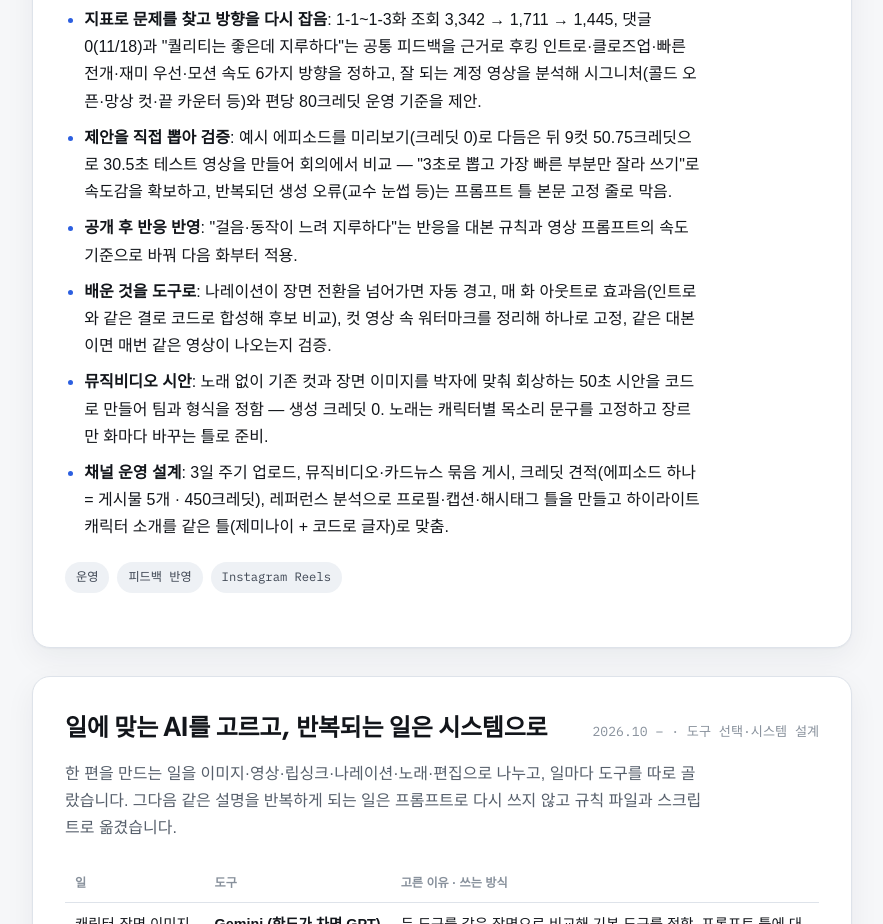
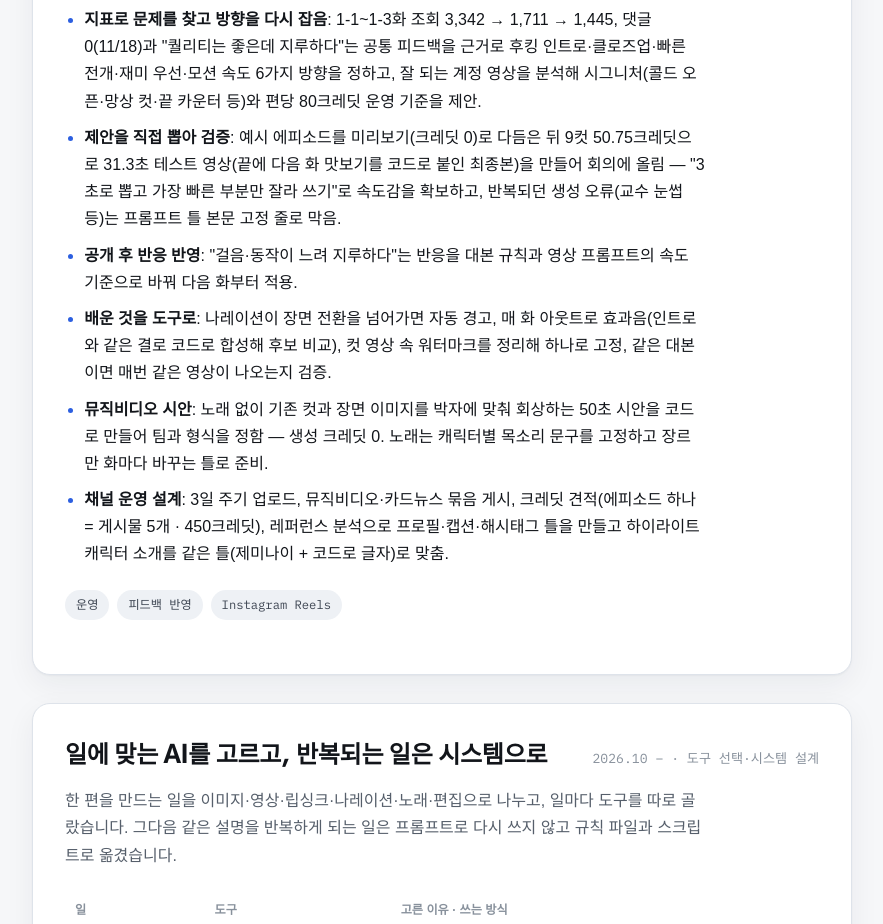
Before and after one commit to kheechan04/kheechan04.github.io, a plain HTML site: page ai-shorts-monetization/index.html in a window 1280 px wide. Shown: the part 1025-1949 px from the top of the page, without its empty margins (198-1081 px from the left). Drawn offline with Linux system fonts and the light colour scheme; a web font is replaced by a local one.

Commit message:
복학생오빠들: 테스트 영상 최종본(31.3초, 다음 화 맛보기) 반영
Co-Authored-By: Claude Opus 5.5 <noreply@anthropic.com>

```diff
--- a/ai-shorts-monetization/index.html
+++ b/ai-shorts-monetization/index.html
@@ -169,7 +169,7 @@
       <ul class="highlights">
         <li><b>"전개가 느리다" → 크레딧 0으로 다시 편집</b>: 새로 뽑지 않고 나레이션 1.12배 + 컷 정리로 빠른 버전을 만들어 비교한 뒤 정식으로 교체. 원인은 편집보다 구성(캐릭터 소개 나열)이라고 보고, 첫 3초 후크·컷 2~4초를 다음 화 기준으로 팀과 정함.</li>
         <li><b>지표로 문제를 찾고 방향을 다시 잡음</b>: 1-1~1-3화 조회 3,342 → 1,711 → 1,445, 댓글 0(11/18)과 "퀄리티는 좋은데 지루하다"는 공통 피드백을 근거로 후킹 인트로·클로즈업·빠른 전개·재미 우선·모션 속도 6가지 방향을 정하고, 잘 되는 계정 영상을 분석해 시그니처(콜드 오픈·망상 컷·끝 카운터 등)와 편당 80크레딧 운영 기준을 제안.</li>
-        <li><b>제안을 직접 뽑아 검증</b>: 예시 에피소드를 미리보기(크레딧 0)로 다듬은 뒤 9컷 50.75크레딧으로 30.5초 테스트 영상을 만들어 회의에서 비교 — "3초로 뽑고 가장 빠른 부분만 잘라 쓰기"로 속도감을 확보하고, 반복되던 생성 오류(교수 눈썹 등)는 프롬프트 틀 본문 고정 줄로 막음.</li>
+        <li><b>제안을 직접 뽑아 검증</b>: 예시 에피소드를 미리보기(크레딧 0)로 다듬은 뒤 9컷 50.75크레딧으로 31.3초 테스트 영상(끝에 다음 화 맛보기를 코드로 붙인 최종본)을 만들어 회의에 올림 — "3초로 뽑고 가장 빠른 부분만 잘라 쓰기"로 속도감을 확보하고, 반복되던 생성 오류(교수 눈썹 등)는 프롬프트 틀 본문 고정 줄로 막음.</li>
         <li><b>공개 후 반응 반영</b>: "걸음·동작이 느려 지루하다"는 반응을 대본 규칙과 영상 프롬프트의 속도 기준으로 바꿔 다음 화부터 적용.</li>
         <li><b>배운 것을 도구로</b>: 나레이션이 장면 전환을 넘어가면 자동 경고, 매 화 아웃트로 효과음(인트로와 같은 결로 코드로 합성해 후보 비교), 컷 영상 속 워터마크를 정리해 하나로 고정, 같은 대본이면 매번 같은 영상이 나오는지 검증.</li>
         <li><b>뮤직비디오 시안</b>: 노래 없이 기존 컷과 장면 이미지를 박자에 맞춰 회상하는 50초 시안을 코드로 만들어 팀과 형식을 정함 — 생성 크레딧 0. 노래는 캐릭터별 목소리 문구를 고정하고 장르만 화마다 바꾸는 틀로 준비.</li>
```
